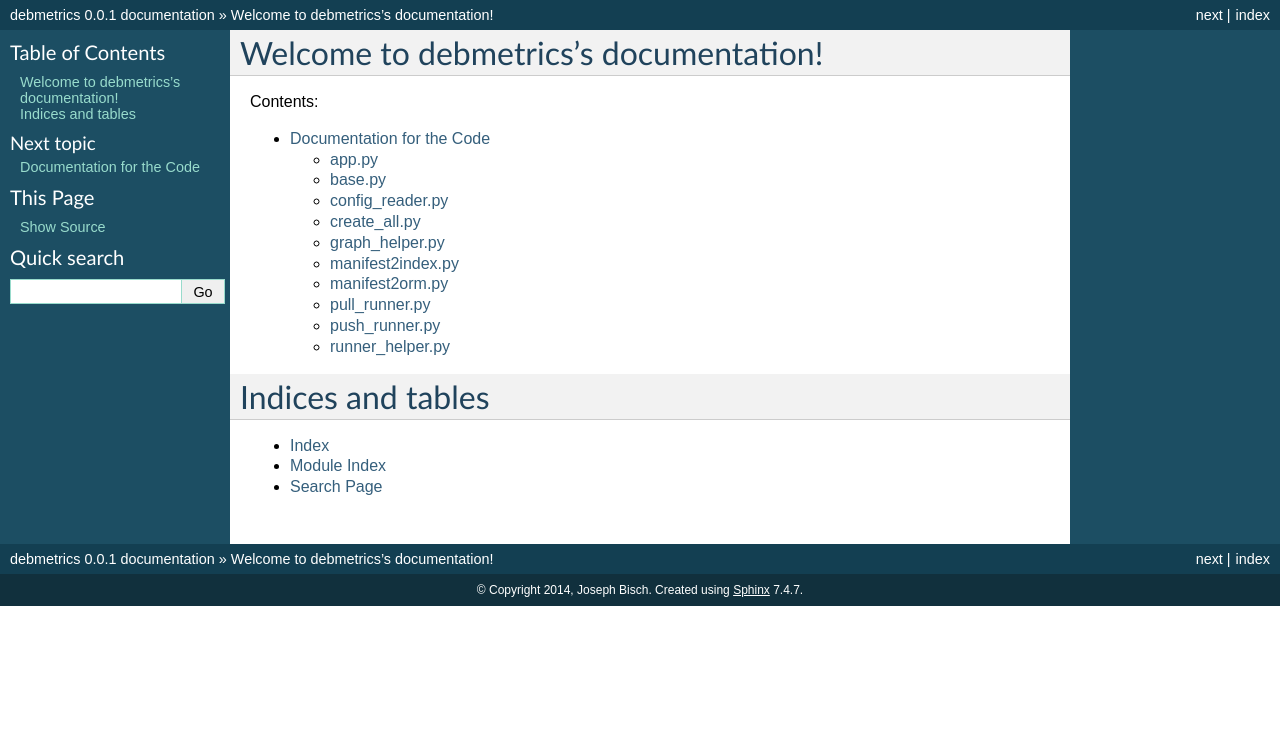
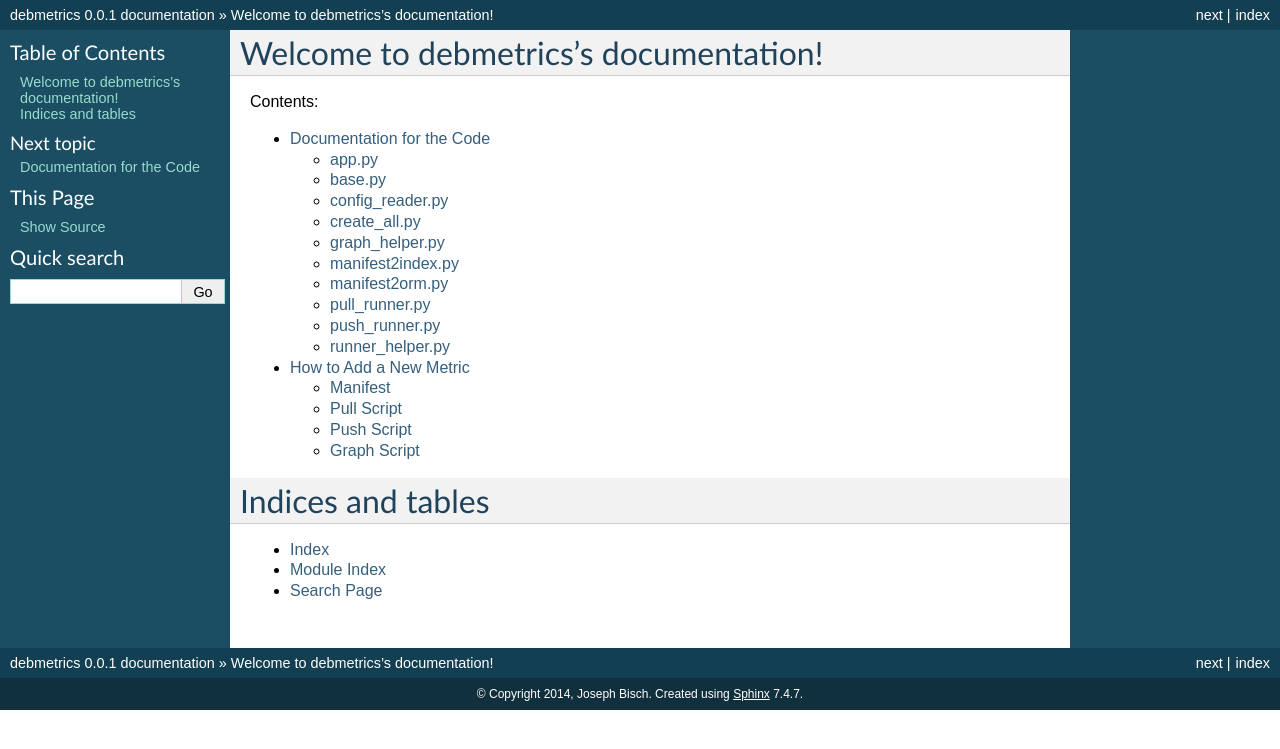
Before and after one commit to pombredanne/git-anonscm.debian.org-qa-debmetrics, a Sphinx documentation site: the page built from docs/index.rst, in a window 1280 px wide. Shown: the top 749 px of the page. Built offline with Sphinx 7.4.7, drawn with Linux system fonts in a browser that asks for light colours; some of the changed lines change nothing that is shown.

Commit message:
Add documentation about add metrics

```diff
--- /dev/null
+++ b/docs/add_metric.rst
@@ -0,0 +1,145 @@
+How to Add a New Metric
+***********************
+You need the following to add a new metric:
+
+* a manifest
+* a script (pull or push)
+* a graph script (optional)
+
+Manifest
+========
+See the manifests directory for example manifests.
+
+Manifest files are parsed by Python's configparser.
+
+The following are the different options available:
+
+type
+    pull|push
+
+    What kind of metric is it? Pull metric or push metric.
+
+freq
+    crontab format
+
+    How frequently to call the metric's script.
+
+script
+    a filesystem location
+
+    The location of the script to be ran on the filesystem.
+    Not currently used. Right now the name of the script must
+    match the name of the manifest file.
+
+fields
+    field1:type1, field2:type2, ...
+
+    A comma separated list of fields and the type where the field and type
+    are separated by a colon. Used by SQLAlchemy to create the db structure
+    and insert and retreive data from the db.
+
+display_fields
+    field1, field2, field3, ...
+
+    A comma separated list of fields. Use by debmetrics to display on the web
+    interface. Unlike fields, the field names do not have to be valid Python
+    variables.
+
+format
+    csv|json
+
+    The format that the script returns data in.
+
+override_ts
+    true|false
+
+    If false a ts column is automatically added that stores a timestamp.
+    If true the ts column is not added.
+
+delete_before_insert
+    true|false
+
+    If true then delete all existing data in the db table before each time new
+    data form the script is added to the db. For example, the releases metric
+    uses this.
+
+graph_type
+    default|custom
+
+    If default, a timeseries graph is generated and displayed. If custom a
+    graph script will run that generates a custom graph. It is designed for
+    more complex metrics that don't work well with the default timeseries
+    graph. Currently there is no way to display custom graphs.
+
+description
+    The description is some text that gets displayed to the user. Currently
+    the static interface is the only one that displays the description.
+
+token
+    Only used by push metrics. Must match the token used in the push script.
+    Used to prevent unauthorized pushing of data.
+
+Pull Script
+===========
+
+See the debmetrics/pull_scripts directory for example pull scripts.
+
+Your pull script should write data to stdout. For example, if using csv as the
+format:
+
+::
+
+    writer = csv.writer(sys.stdout)
+    writer.writerow(['field1', 'field2',...]) # replace with actual field names
+    writer.writerow([data[0], data[1],...])
+
+Make sure to end your script with exit(0) if everything went okay.
+
+Push Script
+===========
+
+The push script goes on a remote server.
+
+It is best to demonstrate push scripts with an example:
+
+::
+
+    #!/usr/bin/python
+
+    import re
+    import csv
+    import urllib
+    import urllib2
+    import StringIO
+    from BeautifulSoup import BeautifulSoup
+
+    def run():
+        url = 'https://bugs.debian.org/release-critical/'
+        soup = BeautifulSoup(urllib2.urlopen(url))
+        date = soup.findAll('h2')[0]
+        p = date.findNext('p')
+        nums = re.findall('\d+', p.text)
+        url = 'http://metrics.debian.net/push'
+        si = StringIO.StringIO()
+        cw = csv.writer(si)
+        cw.writerow(['ts', 'rc_bugs', 'with_patch', 'with_fix', 'ignored', 'concern_current_stable', 'concern_next_release'])
+        cw.writerow([date.text] + nums)
+        data = si.getvalue().strip('\r\n')
+        values = {'data': data,
+                  'metric': 'rc_bug_count',
+                  'format': 'csv',
+                  'token': '1'}
+        data = urllib.urlencode(values)
+        req = urllib2.Request(url, data)
+        response = urllib2.urlopen(req)
+        print response.read()
+
+    if __name__ == '__main__':
+        run()
+
+The token should match the one in the manifest file.
+
+Graph Script
+============
+
+At this time there is no documentation on graph scripts.
--- a/docs/index.rst
+++ b/docs/index.rst
@@ -12,6 +12,7 @@ Contents:
    :maxdepth: 2
 
    code
+   add_metric
 
 
 Indices and tables
```
